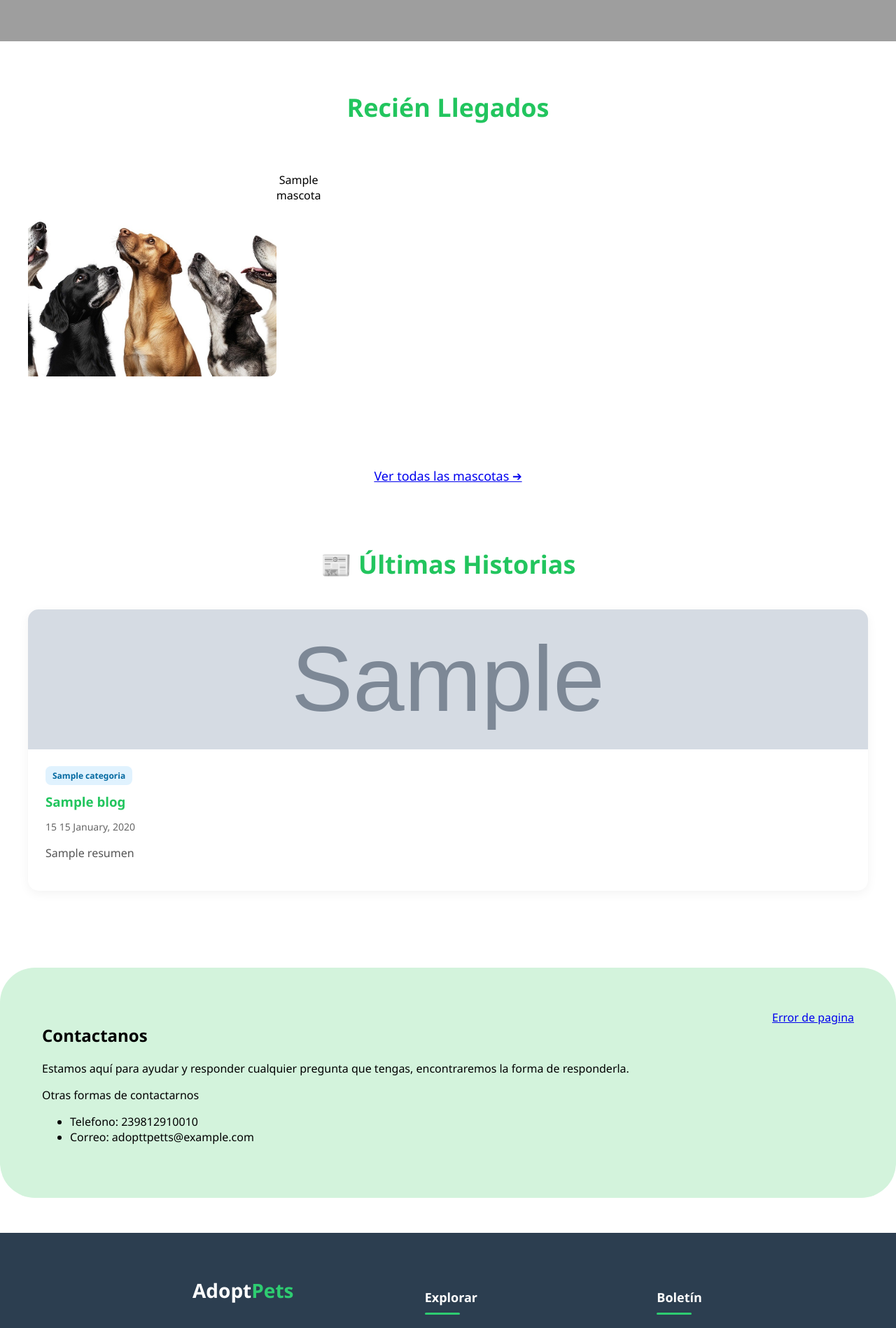
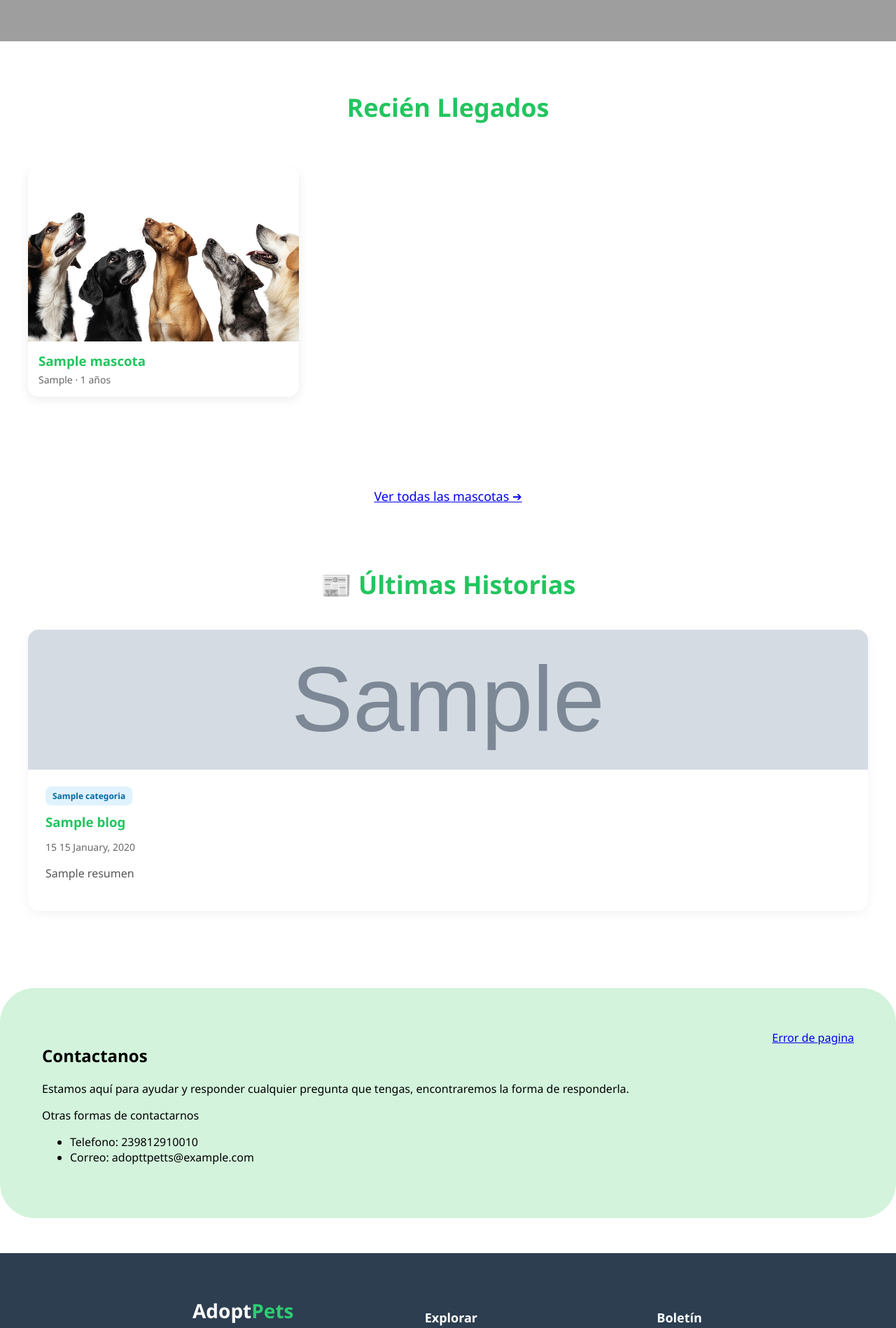
Before and after one commit to HayAky/AdoptPets-PYTHON, a Django app: template templates/main.html in a window 1280 px wide. Shown: the part 1383-3281 px from the top of the page at 70% size. Run offline with Django 5.2, Linux system fonts and the light colour scheme; tables that the repository leaves empty hold one stand-in row (values such as "Sample post"); the template is opened without the code that fills it: values that come from a table or form of the project are taken from there, most other values are stand-ins (such as "Sample title", 1, 10 or a date in 2020); grey boxes marked "Sample" are stand-in pictures; data that the repository does not hold is empty; grey boxes are pictures that could not be loaded.

Commit message:
fix carrusel7

```diff
--- a/templates/main.html
+++ b/templates/main.html
@@ -20,18 +20,23 @@
 <section class="recien-llegados" style="padding: 40px 0; background-color: #ffffff;">
     <h2 style="text-align: center; margin-bottom: 60px; color: #22C55E; font-size: 36px;">Recién Llegados</h2>
 
-    <div class="swiper carrusel-mascotas" style="max-width: 1200px; margin: 0 auto; padding-bottom: 50px;">
+    <div class="swiper carrusel-mascotas" style="max-width: 1200px; margin: 0 auto; padding: 0 20px 50px 20px;">
         <div class="swiper-wrapper">
             {% for mascota in mascotas %}
-                <div class="swiper-slide" style="display: flex; justify-content: center;">
+                <div class="swiper-slide">
+                    <div style="background: white; border-radius: 15px; overflow: hidden; box-shadow: 0 4px 15px rgba(0,0,0,0.08);">
                         {% if mascota.foto_url %}
                             <img src="{{ mascota.foto_url }}" alt="{{ mascota.nombre }}"
-                             style="width: 100%; height: 300px; object-fit: cover; border-radius: 12px;">
+                                 style="width: 100%; height: 250px; object-fit: cover; display: block;">
                         {% else %}
                             <img src="{% static 'img/default-pet.jpg' %}" alt="Sin foto"
-                             style="width: 100%; height: 300px; object-fit: cover; border-radius: 12px;">
+                                 style="width: 100%; height: 250px; object-fit: cover; display: block;">
                         {% endif %}
-                    <p style="text-align:center; margin-top: 8px;">{{ mascota.nombre }}</p>
+                        <div style="padding: 15px;">
+                            <h3 style="margin: 0 0 5px 0; color: #22C55E;">{{ mascota.nombre }}</h3>
+                            <p style="margin: 0; color: #666; font-size: 14px;">{{ mascota.especie }} · {{ mascota.edad_aproximada }} años</p>
+                        </div>
+                    </div>
                 </div>
             {% endfor %}
         </div>
```
Lines whose indentation alone changed are shown as unchanged.
